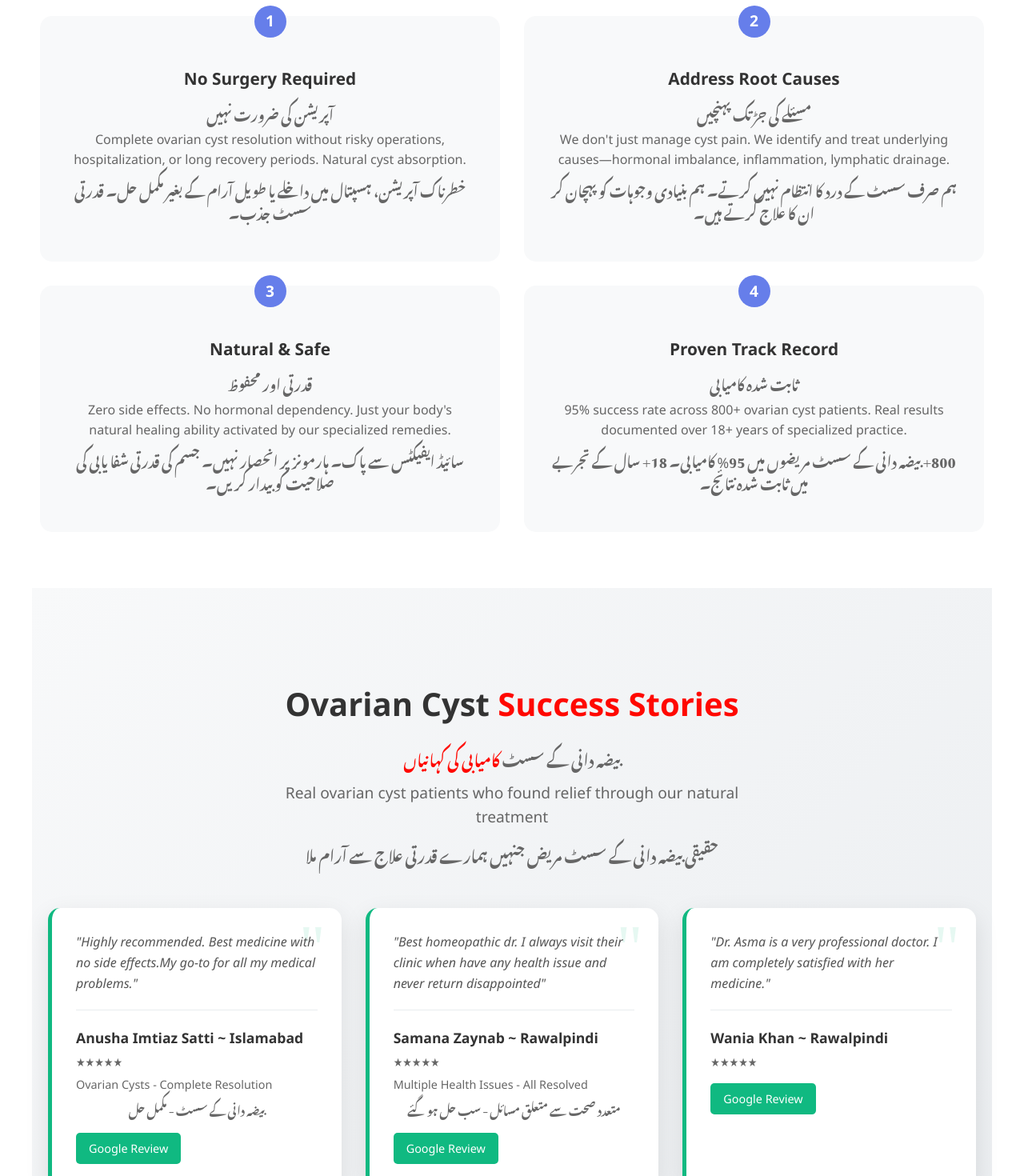
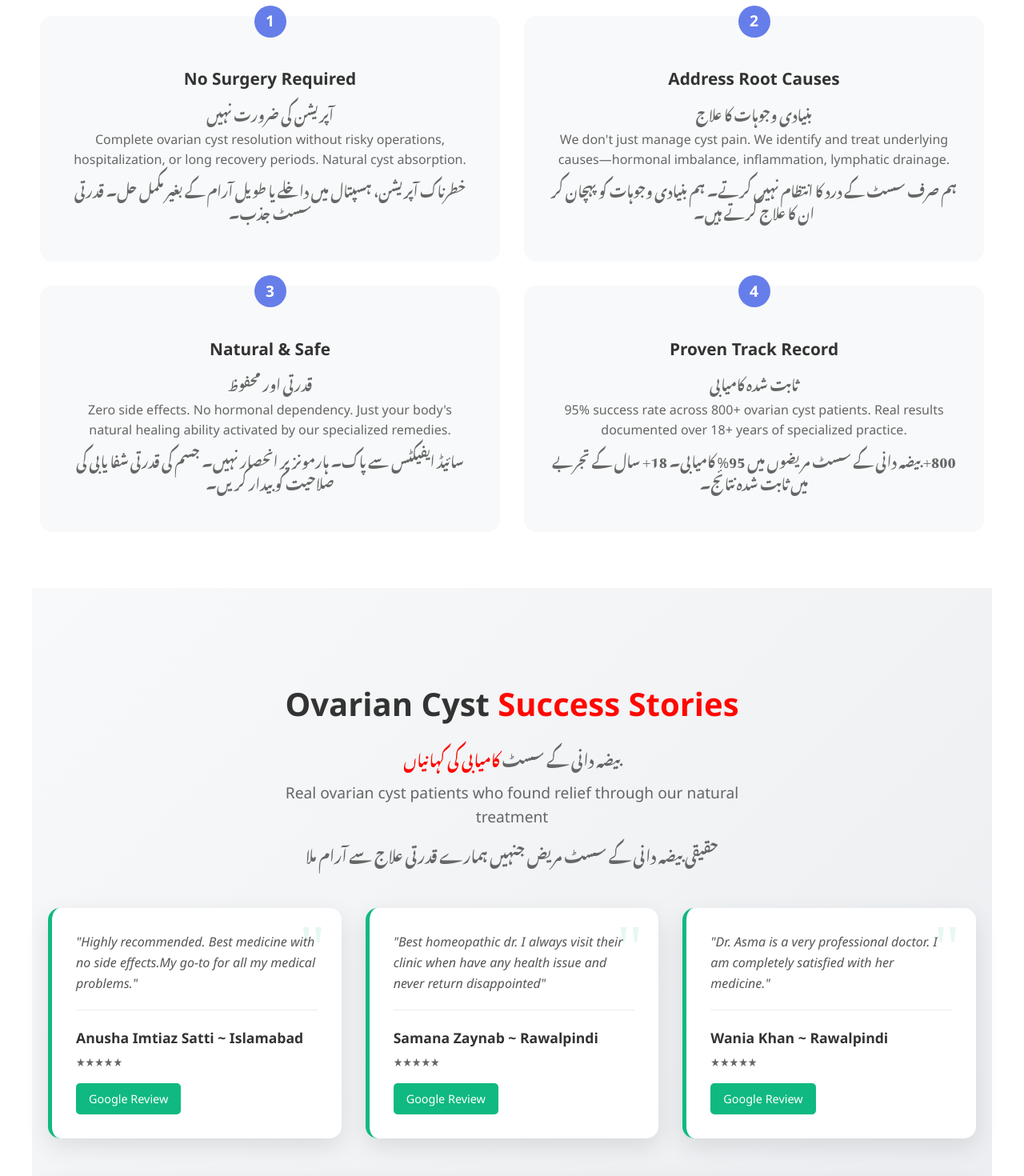
Before and after one commit to Awan0508/ArshadhcNew, a Next.js app: page /best-ovariancyst-treatment in a window 1280 px wide. Shown: the part 4800-6270 px from the top of the page at 80% size. Built offline with nearby package versions, Linux system fonts and the light colour scheme; a web font is replaced by a local one.

Commit message:
14th commit

```diff
--- a/src/pages/best-arthritis-treatment.js
+++ b/src/pages/best-arthritis-treatment.js
@@ -450,7 +450,7 @@ const ArthritisLanding = () => {
             <div className={styles.differenceCard}>
               <div className={styles.differenceNumber}>2</div>
               <h3>Address Root Causes</h3>
-              <p className={styles.urduText}>مسئلے کی جڑ تک پہنچیں</p>
+              <p className={styles.urduText}>بنیادی وجوہات کا علاج</p>
               <p>We don't just mask arthritis pain. We identify and treat underlying causes—inflammation, joint degeneration, autoimmune factors.</p>
               <p className={styles.urduText}>ہم صرف گنٹھیا درد کو چھپاتے نہیں ہیں۔ ہم بنیادی وجوہات کو پہچان کر ان کا علاج کرتے ہیں۔</p>
             </div>
--- a/src/pages/best-ibd-treatment.js
+++ b/src/pages/best-ibd-treatment.js
@@ -410,7 +410,7 @@ const IBDLanding = () => {
             <div className={styles.differenceCard}>
               <div className={styles.differenceNumber}>1</div>
               <h3>Address IBD Root Causes</h3>
-              <p className={styles.urduText}>آنتوں کی سوزش کے مسئلے کی جڑ تک پہنچیں</p>
+              <p className={styles.urduText}>آنتوں کی سوزش کے مسئلے کی بنیادی وجوہات کا علاج</p>
               <p>We don't just mask IBD symptoms. We identify and treat the underlying inflammation, immune dysfunction, and gut damage.</p>
               <p className={styles.urduText}>ہم صرف آنتوں کی سوزش کی علامات کو چھپاتے نہیں ہیں۔ ہم بنیادی سوزش، قوت مدافعت کے نظام کے مسائل اور آنتوں کے نقصان کا علاج کرتے ہیں۔</p>
             </div>
--- a/src/pages/best-ibs-treatment.js
+++ b/src/pages/best-ibs-treatment.js
@@ -410,7 +410,7 @@ const IBSLanding = () => {
             <div className={styles.differenceCard}>
               <div className={styles.differenceNumber}>1</div>
               <h3>Address IBS Root Causes</h3>
-              <p className={styles.urduText}>آنتوں کی غیر معمولی حساسیت کے مرض کے مسئلے کی بنیادی وجہ تک پہنچیں</p>
+              <p className={styles.urduText}>آنتوں کی غیر معمولی حساسیت کے مرض کی بنیادی وجوہات کا علاج</p>
               <p>We don't just mask IBS symptoms. We identify and treat the underlying triggers—stress, gut sensitivity, nerve issues, and food sensitivities.</p>
               <p className={styles.urduText}>ہم صرف IBS علامات کو چھپاتے نہیں ہیں۔ ہم بنیادی وجوہات کو پہچان کر ان کا علاج کرتے ہیں۔</p>
             </div>
--- a/src/pages/best-ovariancyst-treatment.js
+++ b/src/pages/best-ovariancyst-treatment.js
@@ -348,7 +348,7 @@ const OvarianCystLanding = () => {
             <div className={styles.differenceCard}>
               <div className={styles.differenceNumber}>2</div>
               <h3>Address Root Causes</h3>
-              <p className={styles.urduText}>مسئلے کی جڑ تک پہنچیں</p>
+              <p className={styles.urduText}>بنیادی وجوہات کا علاج</p>
               <p>We don't just manage cyst pain. We identify and treat underlying causes—hormonal imbalance, inflammation, lymphatic drainage.</p>
               <p className={styles.urduText}>ہم صرف سسٹ کے درد کا انتظام نہیں کرتے۔ ہم بنیادی وجوہات کو پہچان کر ان کا علاج کرتے ہیں۔</p>
             </div>
@@ -392,8 +392,6 @@ const OvarianCystLanding = () => {
               <div className={styles.patientInfo}>
                 <strong>Anusha Imtiaz Satti ~ Islamabad</strong>
                 <span>★★★★★</span>
-                <span>Ovarian Cysts - Complete Resolution</span>
-                <span className={styles.urduText}>بیضہ دانی کے سسٹ - مکمل حل</span>
                 <a href="https://maps.app.goo.gl/HhhkWQhFts5TPGza8" className={styles.reviewLink} target='_blank' rel="noopener noreferrer">Google Review</a>
               </div>
             </div>
@@ -403,8 +401,6 @@ const OvarianCystLanding = () => {
               <div className={styles.patientInfo}>
                 <strong>Samana Zaynab ~ Rawalpindi</strong>
                 <span>★★★★★</span>
-                <span>Multiple Health Issues - All Resolved</span>
-                <span className={styles.urduText}>متعدد صحت سے متعلق مسائل - سب حل ہو گئے</span>
                 <a href="https://maps.app.goo.gl/HQaE9S8yzTPMJRhM9" className={styles.reviewLink} target='_blank' rel="noopener noreferrer">Google Review</a>
               </div>
             </div>
--- a/src/pages/best-pcos-treatment.js
+++ b/src/pages/best-pcos-treatment.js
@@ -348,7 +348,7 @@ const PcosLanding = () => {
             <div className={styles.differenceCard}>
               <div className={styles.differenceNumber}>2</div>
               <h3>Address Root Causes</h3>
-              <p className={styles.urduText}>مسئلے کی جڑ تک پہنچیں</p>
+              <p className={styles.urduText}>بنیادی وجوہات کا علاج</p>
               <p>We don't just manage symptoms. We identify and treat underlying causes—insulin resistance, inflammation, hormonal imbalance.</p>
               <p className={styles.urduText}>ہم صرف علامات کا انتظام نہیں کرتے۔ ہم بنیادی وجوہات کو پہچان کر ان کا علاج کرتے ہیں۔</p>
             </div>
--- a/src/pages/best-sciatica-treatment.js
+++ b/src/pages/best-sciatica-treatment.js
@@ -419,7 +419,7 @@ const SciaticaLanding = () => {
             <div className={styles.differenceCard}>
               <div className={styles.differenceNumber}>2</div>
               <h3>Address Root Causes</h3>
-              <p className={styles.urduText}>مسئلے کی جڑ تک پہنچیں</p>
+              <p className={styles.urduText}>بنیادی وجوہات کا علاج</p>
               <p>We don't just mask sciatica pain. We identify and treat underlying causes—nerve compression, inflammation, spinal issues.</p>
               <p className={styles.urduText}>ہم صرف شیاٹیکا درد کو چھپاتے نہیں ہیں۔ ہم بنیادی وجوہات کو پہچان کر ان کا علاج کرتے ہیں۔</p>
             </div>
```
